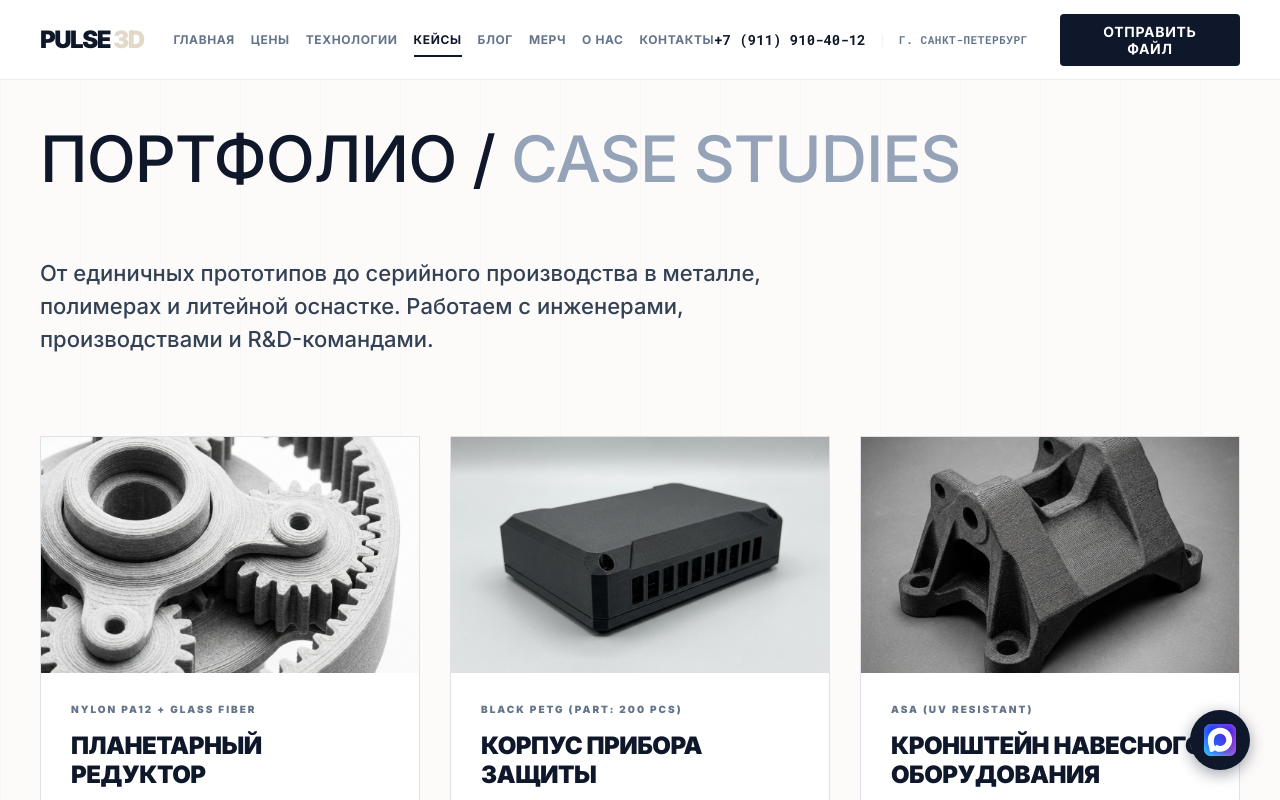
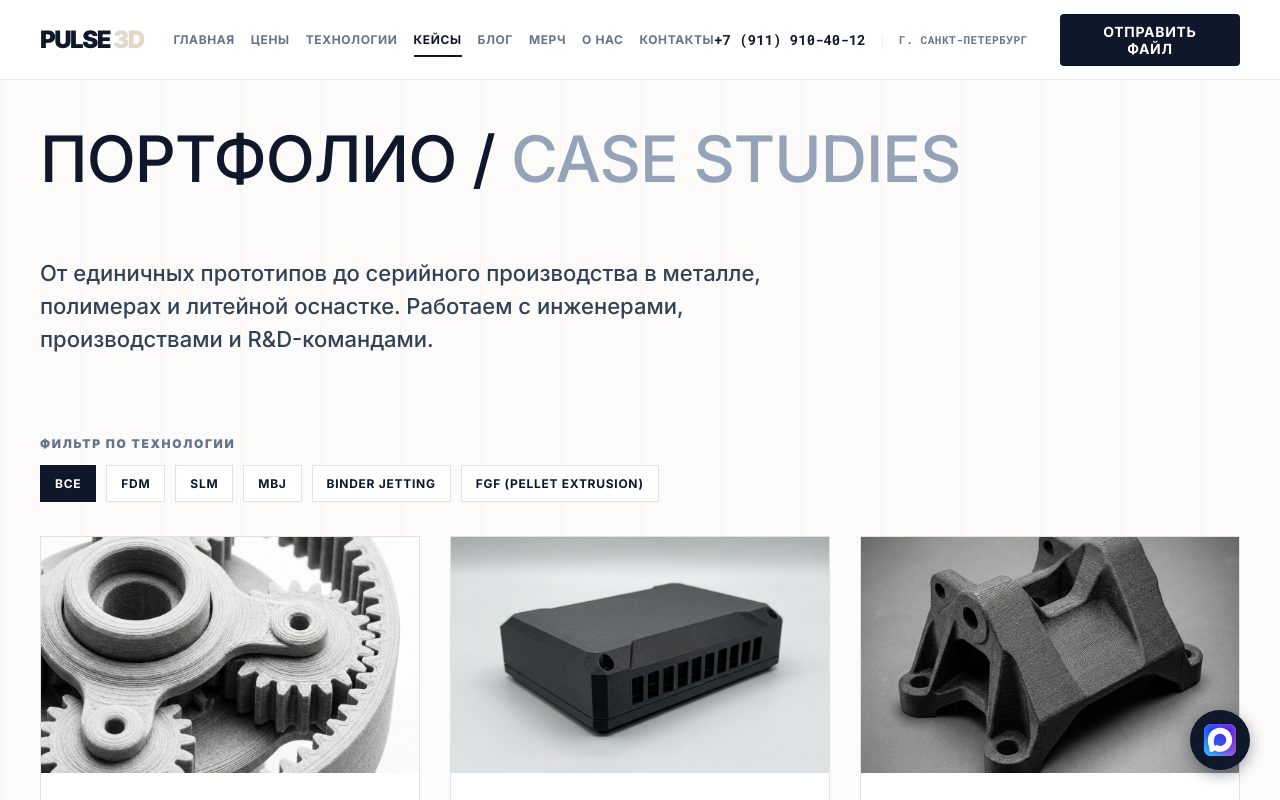
Before and after one commit to ylevin1989/PULSE3D-RU, a Next.js app in the folder pulse3d-web/: page /portfolio in a window 1280 px wide. Shown: the top 800 px of the page. Built offline with nearby package versions, Linux system fonts and the light colour scheme; no server answers.

Commit message:
feat(portfolio): add technology filters for case listing

```diff
--- a/pulse3d-web/src/app/portfolio/page.tsx
+++ b/pulse3d-web/src/app/portfolio/page.tsx
@@ -14,6 +14,12 @@ type PortfolioWork = {
     technology?: string;
 };
 
+type PortfolioPageProps = {
+    searchParams?: Promise<{
+        tech?: string;
+    }>;
+};
+
 export const metadata: Metadata = {
     title: 'Портфолио и примеры работ | PULSE 3D',
     description: 'Кейсы и примеры выполненных работ по 3D-печати. Изготовление корпусов, прототипов и серийных деталей из различных пластиков.',
@@ -25,13 +31,23 @@ export const metadata: Metadata = {
     },
 };
 
-const PortfolioPage = () => {
+const normalizeTech = (value: string) => value.trim().toLowerCase();
+
+const PortfolioPage = async ({ searchParams }: PortfolioPageProps) => {
+    const params = (await searchParams) || {};
     const works = content.portfolio.works as PortfolioWork[];
+    const technologies = ['Все', ...Array.from(new Set(works.map((work) => work.technology || 'FDM')))];
+    const selectedTech = technologies.find(
+        (tech) => normalizeTech(tech) === normalizeTech(params.tech || 'Все')
+    ) || 'Все';
+    const filteredWorks = selectedTech === 'Все'
+        ? works
+        : works.filter((work) => (work.technology || 'FDM') === selectedTech);
 
     const jsonLd = {
         '@context': 'https://schema.org',
         '@type': 'ItemList',
-        itemListElement: works.map((work, index) => ({
+        itemListElement: filteredWorks.map((work, index) => ({
             '@type': 'ListItem',
             position: index + 1,
             url: `https://pulse3d.ru/portfolio/${work.slug}`,
@@ -50,8 +66,29 @@ const PortfolioPage = () => {
                 </p>
             </section>
 
+            <section className={styles.filtersSection}>
+                <h2 className={styles.filtersTitle}>ФИЛЬТР ПО ТЕХНОЛОГИИ</h2>
+                <div className={styles.filtersRow}>
+                    {technologies.map((tech) => {
+                        const isActive = tech === selectedTech;
+                        const href = tech === 'Все'
+                            ? '/portfolio'
+                            : `/portfolio?tech=${encodeURIComponent(tech)}`;
+                        return (
+                            <Link
+                                key={tech}
+                                href={href}
+                                className={`${styles.filterChip} ${isActive ? styles.filterChipActive : ''}`}
+                            >
+                                {tech}
+                            </Link>
+                        );
+                    })}
+                </div>
+            </section>
+
             <div className={styles.grid}>
-                {works.map((work) => (
+                {filteredWorks.map((work) => (
                     <Link key={work.slug} href={`/portfolio/${work.slug}`} className={styles.projectCard}>
                         <div className={styles.imageWrapper}>
                             <Image
--- a/pulse3d-web/src/app/portfolio/portfolio.module.css
+++ b/pulse3d-web/src/app/portfolio/portfolio.module.css
@@ -14,6 +14,52 @@
     color: var(--color-text-secondary);
     max-width: 800px;
     font-weight: 500;
+}
+
+.filtersSection {
+    margin: 0 0 34px;
+}
+
+.filtersTitle {
+    margin: 0 0 14px;
+    font-size: 12px;
+    font-weight: 900;
+    text-transform: uppercase;
+    letter-spacing: 0.14em;
+    color: var(--color-text-muted);
+}
+
+.filtersRow {
+    display: flex;
+    flex-wrap: wrap;
+    gap: 10px;
+}
+
+.filterChip {
+    display: inline-flex;
+    align-items: center;
+    justify-content: center;
+    padding: 10px 14px;
+    border: 1px solid var(--color-border);
+    text-decoration: none;
+    color: var(--color-brand-primary);
+    background: #fff;
+    font-size: 12px;
+    font-weight: 700;
+    text-transform: uppercase;
+    letter-spacing: 0.06em;
+    transition: all 0.2s ease;
+}
+
+.filterChip:hover {
+    border-color: var(--color-brand-primary);
+    background: #f8fafc;
+}
+
+.filterChipActive {
+    background: var(--color-brand-primary);
+    color: #fff;
+    border-color: var(--color-brand-primary);
 }
 
 .grid {
@@ -357,6 +403,15 @@
         font-size: 18px;
     }
 
+    .filtersRow {
+        gap: 8px;
+    }
+
+    .filterChip {
+        font-size: 11px;
+        padding: 9px 12px;
+    }
+
     .grid {
         grid-template-columns: 1fr;
     }
```
